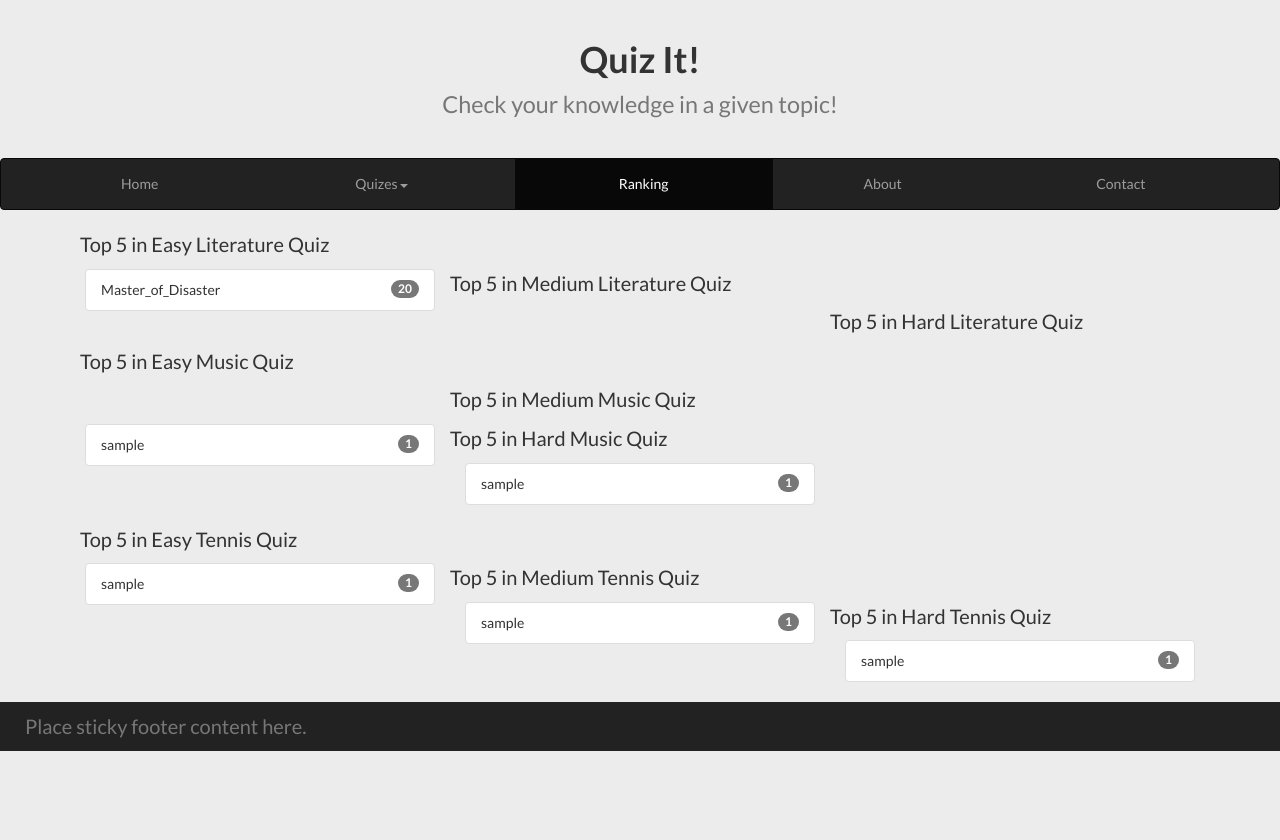
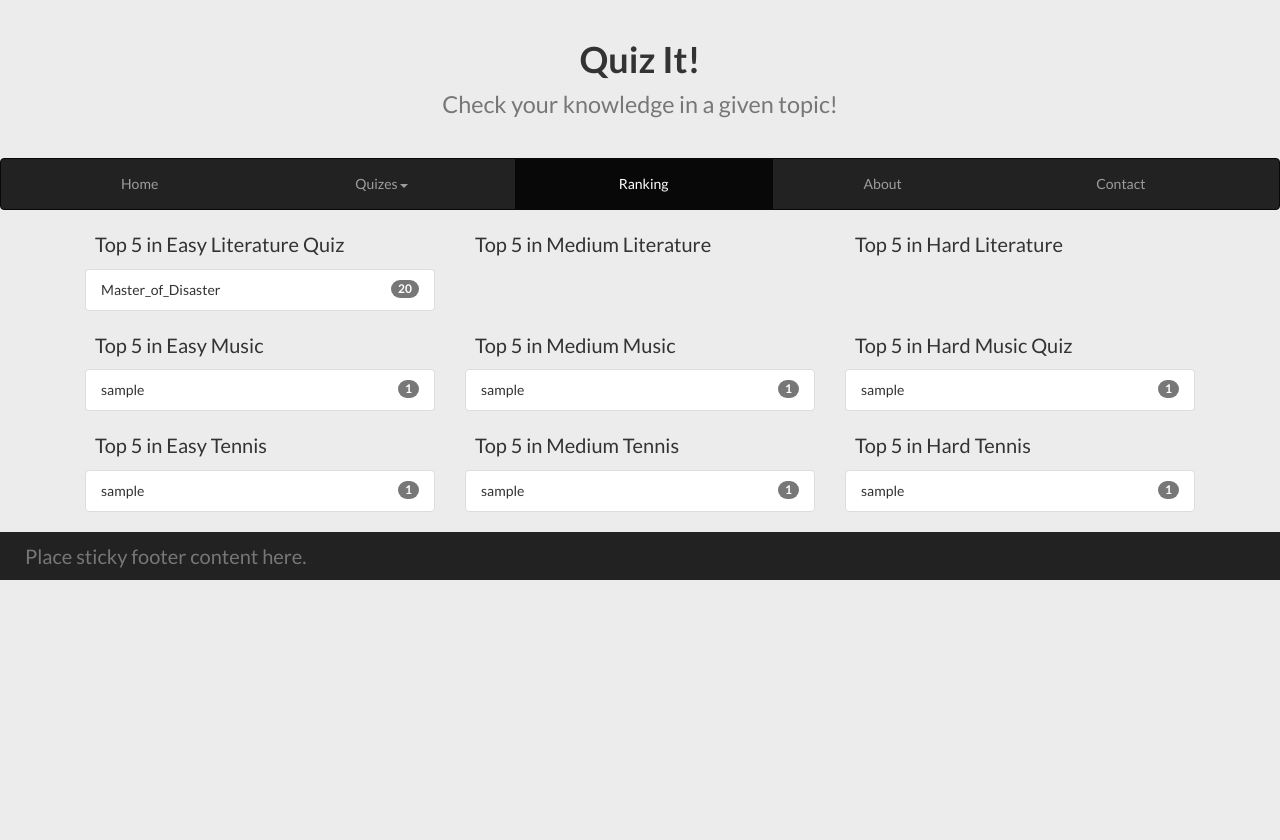
Before and after one commit to wojwarych/quizit, a Django app: page /ranking/ in a window 1280 px wide. Run offline with Django 3.2, Linux system fonts and the light colour scheme; data comes from the database, SQL or seed files in the repository; tables that the repository leaves empty hold one stand-in row (values such as "Sample post"); some libraries are stand-ins or nearby versions.

Commit message:
added readable name of users in db, template fixed with forms list

```diff
--- a/ranking/models.py
+++ b/ranking/models.py
@@ -10,6 +10,10 @@
 	mediumquest = models.PositiveSmallIntegerField(blank=True, null=True)
 	hardquest = models.PositiveSmallIntegerField(blank=True, null=True)
 
+	def __str__(self):
+
+		return self.username
+
 
 
 class RankingLiterature(models.Model):
@@ -20,6 +24,10 @@
 	mediumquest = models.PositiveSmallIntegerField(blank=True, null=True)
 	hardquest = models.PositiveSmallIntegerField(blank=True, null=True)
 
+	def __str__(self):
+
+		return self.username
+
 
 
 class RankingMusic(models.Model):
@@ -29,3 +37,7 @@
 	easyquest = models.PositiveSmallIntegerField(blank=True, null=True)
 	mediumquest = models.PositiveSmallIntegerField(blank=True, null=True)
 	hardquest = models.PositiveSmallIntegerField(blank=True, null=True)
+
+	def __str__(self):
+
+		return self.username
--- a/ranking/templates/ranking/ranking.html
+++ b/ranking/templates/ranking/ranking.html
@@ -21,8 +21,8 @@
 					<li class="dropdown">
 						<a href="{% url 'home:quizes' %}" class="dropdown-toggle" data-toggle="dropdown" role="button" aria-haspopup="true" aria-expanded="false">Quizes<span class="caret"></span></a>
 						<ul class="dropdown-menu">
-							<li><a href="#">Literature</a></li>
-							<li><a href="#">Music</a></li>
+							<li><a href="{% url 'literature:levels' %}">Literature</a></li>
+							<li><a href="{% url 'music:levels' %}">Music</a></li>
 							<li><a href="{% url 'tennis:levels' %}">Tennis</a></li>
 						</ul>
 					</li>
@@ -38,108 +38,108 @@
 	{% block content_div %}
 
 	<div class="container">
+		<div class="col-md-4">
 			<p>Top 5 in Easy Literature Quiz</p>
-		<div class="col-md-4">
+			<ul class="list-group">
 				{% for user in literature_rank_easy %}
-					<ul class="list-group">
 		  			<li class="list-group-item justify-content-between">
 		  					{{ user.username }}
 		    		<span class="badge badge-default badge-pill">{{ user.easyquest }}</span>
 		  			</li>
+				{% endfor %}
 			</ul>
-			{% endfor %}
 		</div>
-		<p>Top 5 in Medium Literature Quiz</p>
 		<div class="col-md-4">
+			<p>Top 5 in Medium Literature</p>
+			<ul class="list-group">
 				{% for user in literature_rank_medium %}
-					<ul class="list-group">
 		  			<li class="list-group-item justify-content-between">
 		  					{{ user.username }}
 		    		<span class="badge badge-default badge-pill">{{ user.mediumquest }}</span>
 		  			</li>
+				{% endfor %}
 			</ul>
-			{% endfor %}
 		</div>
-		<p>Top 5 in Hard Literature Quiz</p>
 		<div class="col-md-4">
+			<p>Top 5 in Hard Literature</p>
+			<ul class="list-group">
 				{% for user in literature_rank_hard %}
-					<ul class="list-group">
 		  			<li class="list-group-item justify-content-between">
 		  				{{ user.username }}
 		    		<span class="badge badge-default badge-pill">{{ user.hardquest }}</span>
 		  			</li>
+				{% endfor %}
 			</ul>
-			{% endfor %}
 		</div>
 	</div>
 	<div class="container">
-		<p>Top 5 in Easy Music Quiz</p>
 		<div class="col-md-4">
-				{% for user in Music_rank_easy %}
+			<p>Top 5 in Easy Music</p>
 			<ul class="list-group">
+				{% for user in music_rank_easy %}
 		  			<li class="list-group-item justify-content-between">
 		  				{{ user.username }}
 		    		<span class="badge badge-default badge-pill">{{ user.easyquest }}</span>
 		  			</li>
+				{% endfor %}
 			</ul>
-			{% endfor %}
 		</div>
-		<p>Top 5 in Medium Music Quiz</p>
 		<div class="col-md-4">
+		<p>Top 5 in Medium Music</p>
+			<ul class="list-group">
 				{% for user in music_rank_medium %}
-					<ul class="list-group">
 		  			<li class="list-group-item justify-content-between">
 		  				{{ user.username }}
 		    		<span class="badge badge-default badge-pill">{{ user.mediumquest }}</span>
 		  			</li>
+				{% endfor %}
 			</ul>
-			{% endfor %}
 		</div>
+		<div class="col-md-4">
 			<p>Top 5 in Hard Music Quiz</p>
-		<div class="col-md-4">
+			<ul class="list-group">
 				{% for user in music_rank_hard %}
-					<ul class="list-group">
 		  			<li class="list-group-item justify-content-between">
 		  				{{ user.username }}
 		    		<span class="badge badge-default badge-pill">{{ user.hardquest }}</span>
 		  			</li>
+				{% endfor %}
 			</ul>
-			{% endfor %}
 		</div>
 	</div>
 	<div class="container">
-		<p>Top 5 in Easy Tennis Quiz</p>
 		<div class="col-md-4">
+			<p>Top 5 in Easy Tennis</p>
+			<ul class="list-group">
 		  		{% for user in tennis_rank_easy %}
-					<ul class="list-group">
 		  			<li class="list-group-item justify-content-between">
 		  					{{ user.username }}
 		    		<span class="badge badge-default badge-pill">{{ user.easyquest }}</span>
 		  			</li>
+				{% endfor %}
 			</ul>
-			{% endfor %}
 		</div>
-		<p>Top 5 in Medium Tennis Quiz</p>
 		<div class="col-md-4">
+			<p>Top 5 in Medium Tennis</p>
+			<ul class="list-group">
 		  		{% for user in tennis_rank_medium %}
-					<ul class="list-group">
 		  			<li class="list-group-item justify-content-between">
 		  				{{ user.username }}
 		    		<span class="badge badge-default badge-pill">{{ user.mediumquest }}</span>
 		  			</li>
+				{% endfor %}
 			</ul>
-			{% endfor %}
 		</div>
-		<p>Top 5 in Hard Tennis Quiz</p>
 		<div class="col-md-4">
+			<p>Top 5 in Hard Tennis</p>
+			<ul class="list-group">
 				{% for user in tennis_rank_hard %}
-					<ul class="list-group">
 		  			<li class="list-group-item justify-content-between">
 		  				{{ user.username }}
 		    		<span class="badge badge-default badge-pill">{{ user.hardquest }}</span>
 		  			</li>
+				{% endfor %}
 			</ul>
-			{% endfor %}
 		</div>
 	</div>
 	{% endblock %}
```
Lines whose indentation alone changed are shown as unchanged.
